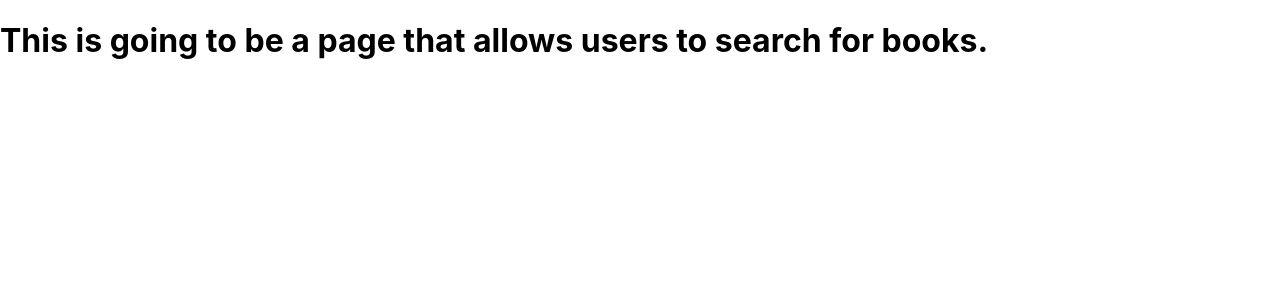
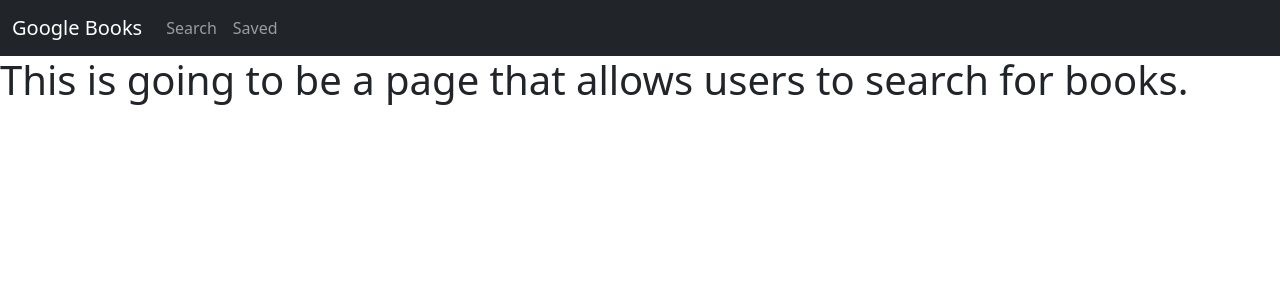
Before and after one commit to smcmillan28/google-books-reading-list, a React (Create React App) app: page / in a window 1280 px wide. Shown: the top 300 px of the page. Built offline with nearby package versions, Linux system fonts and the light colour scheme.

Commit message:
added header with links to different pages/routes

```diff
--- a/package.json
+++ b/package.json
@@ -6,10 +6,11 @@
     "@testing-library/jest-dom": "^5.12.0",
     "@testing-library/react": "^11.2.6",
     "@testing-library/user-event": "^12.8.3",
+    "bootstrap": "^5.0.0",
     "react": "^17.0.2",
     "react-dom": "^17.0.2",
     "react-router-dom": "^5.2.0",
-    "react-scripts": "4.0.3",
+    "react-scripts": "^2.1.8",
     "web-vitals": "^1.1.2"
   },
   "scripts": {
--- a/src/App.js
+++ b/src/App.js
@@ -2,12 +2,15 @@
 import Search from "./pages/Search";
 import Saved from "./pages/Saved";
 import NoMatch from "./pages/NoMatch";
+import Header from "./components/Header";
+import React from "react";
 import { HashRouter as Router, Switch, Route } from "react-router-dom";
 
 
 function App() {
   return (
     <Router basename="/">
+      <Header />
       <Switch>
         <Route exact path="/saved" component={Saved} />
         <Route exact path={["/", "/search"]} component={Search} />
--- /dev/null
+++ b/src/components/Header.js
@@ -0,0 +1,26 @@
+import React from "react";
+
+function Header() {
+    return (
+        <nav className="navbar navbar-expand-lg navbar-dark bg-dark">
+            <div className="container-fluid">
+                <a className="navbar-brand" href="/">Google Books</a>
+                <button className="navbar-toggler" type="button" data-bs-toggle="collapse" data-bs-target="#navbarNav" aria-controls="navbarNav" aria-expanded="false" aria-label="Toggle navigation">
+                    <span className="navbar-toggler-icon"></span>
+                </button>
+                <div className="collapse navbar-collapse" id="navbarNav">
+                    <ul className="navbar-nav">
+                        <li className="nav-item">
+                            <a className="nav-link" aria-current="page" href="#/search">Search</a>
+                        </li>
+                        <li className="nav-item">
+                            <a className="nav-link" href="#/saved">Saved</a>
+                        </li>
+                    </ul>
+                </div>
+            </div>
+        </nav>
+    )
+}
+
+export default Header;
--- a/src/index.js
+++ b/src/index.js
@@ -2,16 +2,6 @@
 import ReactDOM from 'react-dom';
 import './index.css';
 import App from './App';
-import reportWebVitals from './reportWebVitals';
+import "bootstrap/dist/css/bootstrap.min.css";
 
-ReactDOM.render(
-  <React.StrictMode>
-    <App />
-  </React.StrictMode>,
-  document.getElementById('root')
-);
-
-// If you want to start measuring performance in your app, pass a function
-// to log results (for example: reportWebVitals(console.log))
-// or send to an analytics endpoint. Learn more: https://bit.ly/CRA-vitals
-reportWebVitals();
+ReactDOM.render(<App />, document.getElementById('root'));
```
Also changed, not shown: 1 other file (tests, documents, lock files or other folders).
